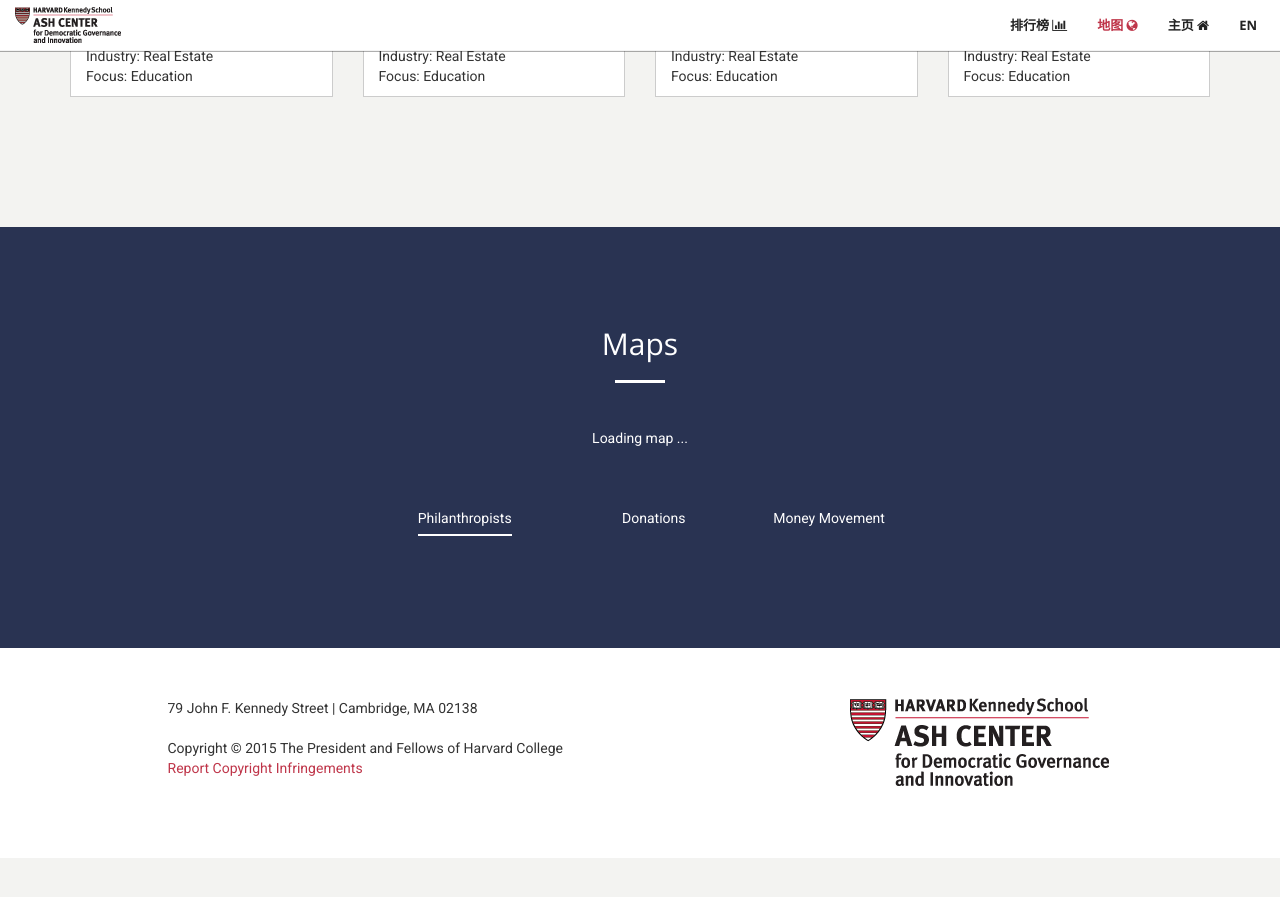
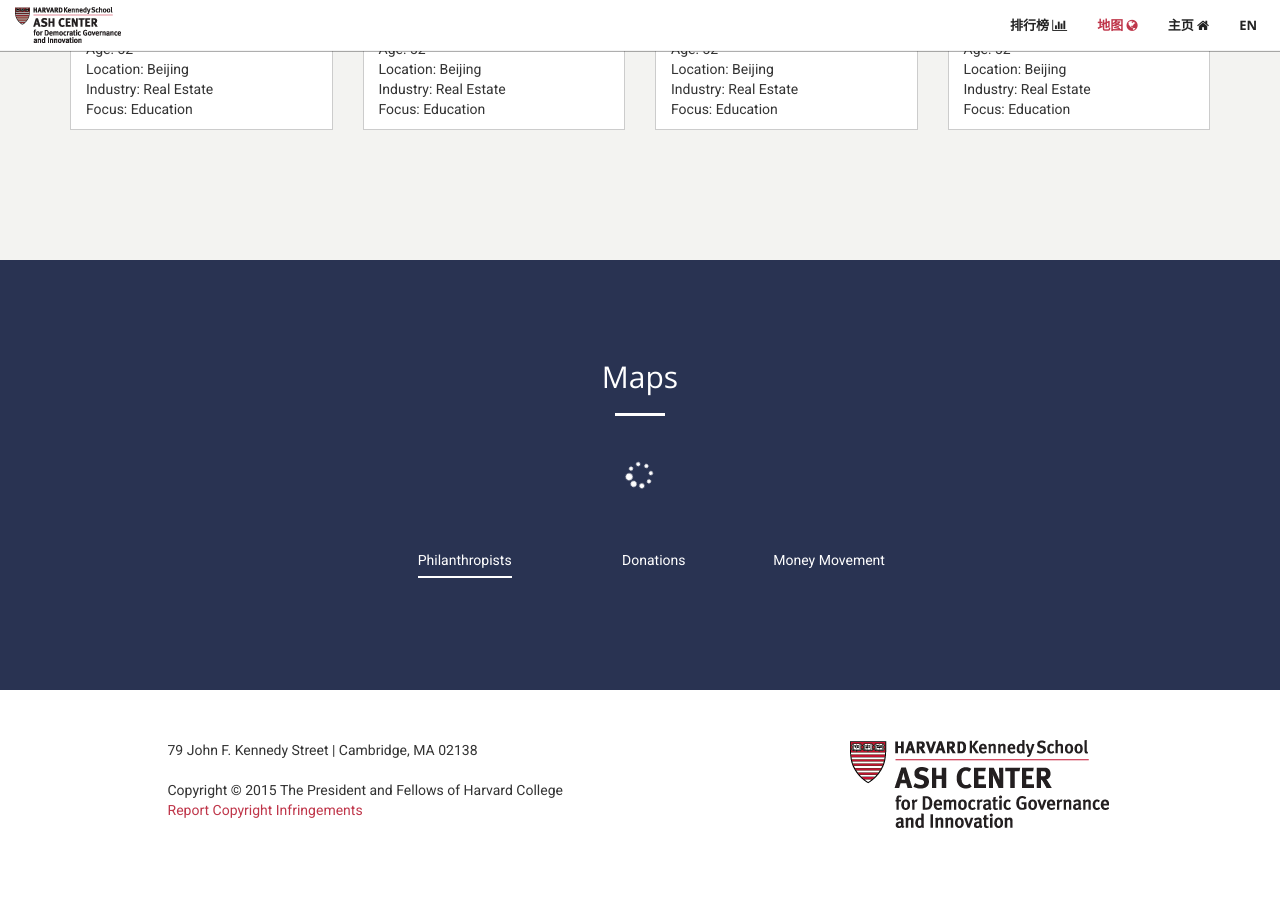
Before and after one commit to Solomon/china-gives, a Jekyll site: the page built from cn/charts.html, in a window 1280 px wide and 900 px high, scrolled down 7737 px. Shown: the top 897 px of the window. Built offline with Jekyll 4.4.1, drawn with Linux system fonts in a browser that asks for light colours; comment, search, counter and statistics services are not loaded; before the commit the page ends 8595 px from its top, so only the background shows below that.

Commit message:
loaders done

```diff
--- a/cn/charts.html
+++ b/cn/charts.html
@@ -9,13 +9,17 @@
     <div class="container" id="charts-header">
         <div class="row">
             <div class="col-lg-12 text-center">
-                <h2 class="section-heading"></h2>
+                <h2 class="section-heading">&nbsp;</h2>
                 <hr class="">
             </div>
         </div>
     </div>
     <div class="container-fluid charts-container" id="charts-container">
-        <div id="series_chart_div"></div>
+        <div id="series_chart_div">
+            <div class="chart-loader">
+                <i class="fa fa-spinner fa-2x fa-spin"></i>
+            </div>
+        </div>
         <div class="row">
             <div class="col-xs-12">
                 <ul class="nav nav-pills nav-justified chart-options">
@@ -128,7 +132,9 @@
         </div>
         <div class="row mapcontainer mg-top-25">
             <div class="col-lg-12 text-center map" id="map">
-                <span>Loading map ...</span>
+                <div class="chart-loader">
+                    <i class="fa fa-spinner fa-2x fa-spin"></i>
+                </div>
             </div>
         </div>
         <div class="row mg-top-50">
--- a/css/site.css
+++ b/css/site.css
@@ -34,6 +34,12 @@
 
 ul.no-bullets li {
     list-style-type: none;
+}
+
+.chart-loader {
+    width: 50px;
+    margin: 0 auto;
+    text-align: center;
 }
 
 /* color overrides */
```
Also changed, not shown: charts.html (+4 -4 lines).
